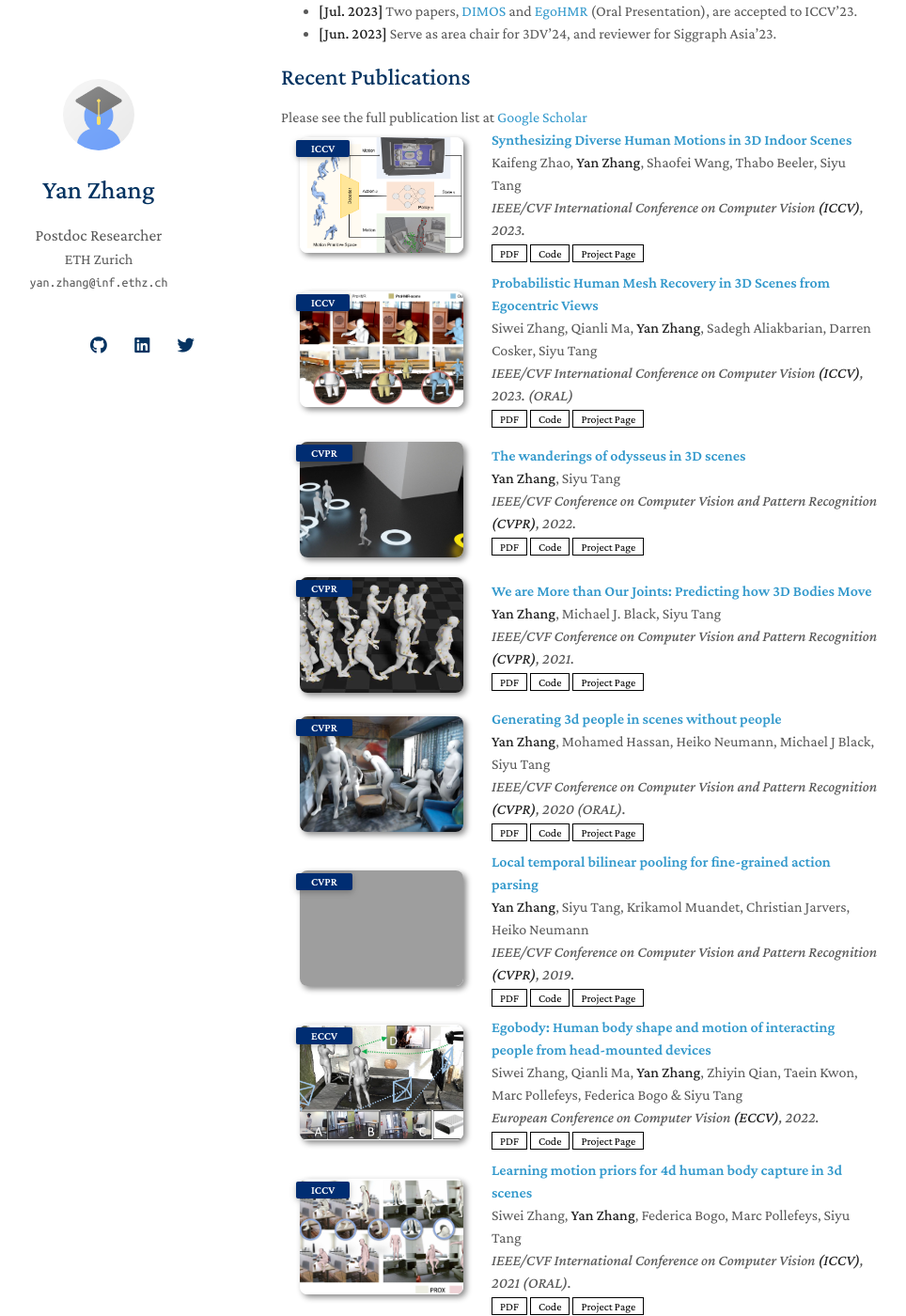
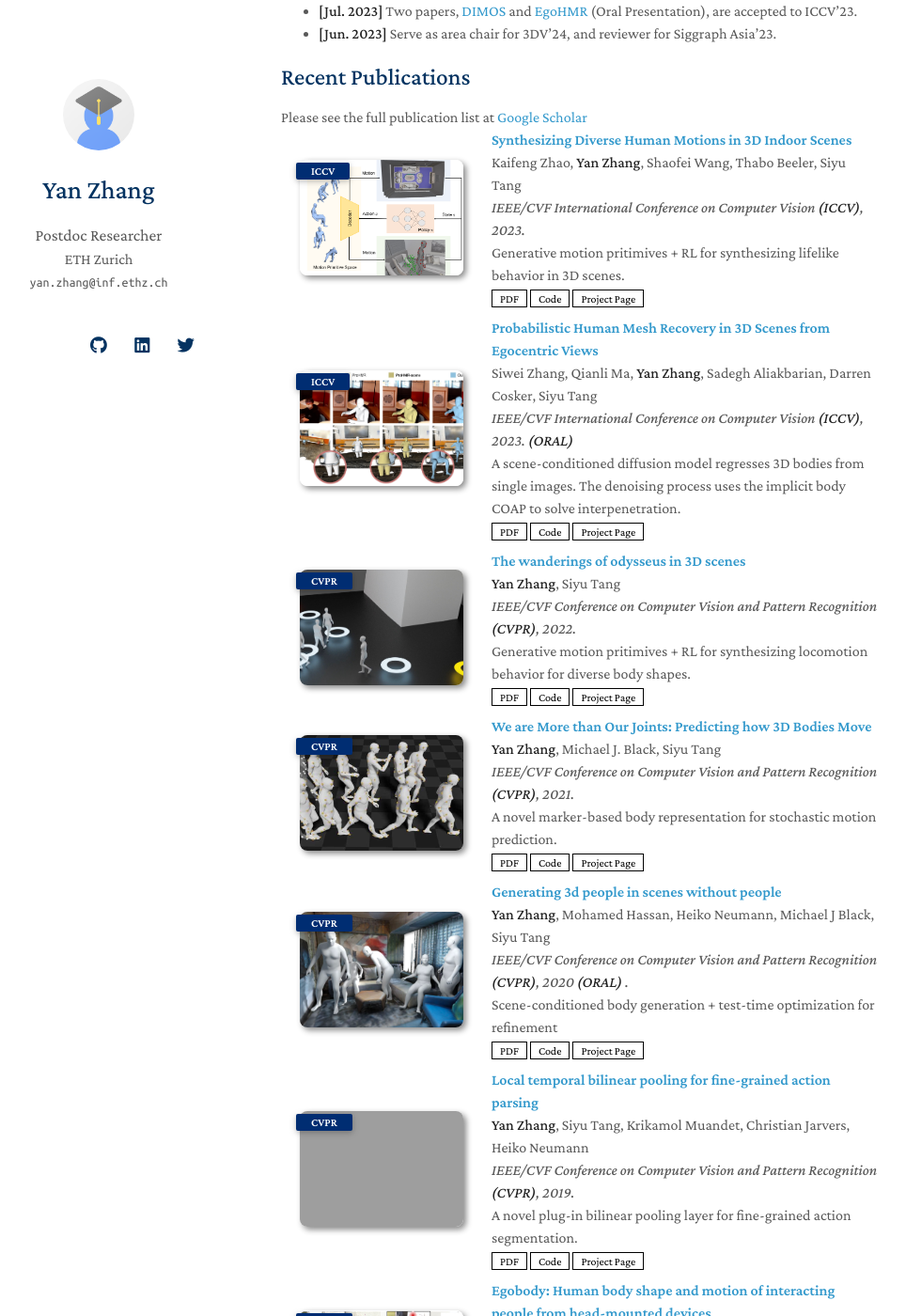
Before and after one commit to yz-cnsdqz/yz-cnsdqz.github.io, a Jekyll site: the page built from index.md, in a window 1280 px wide and 1400 px high, scrolled down 353 px. Shown: the whole window at 94% size, without its empty margins (171-1135 px from the left). Built offline with Jekyll 4.4.1, drawn with Linux system fonts in a browser that asks for light colours; nearby versions of some CDN libraries; a style sheet for code colours, icons or effects is not loaded; some of the changed text lies outside the part shown; grey boxes are pictures that could not be loaded.

Commit message:
highlight oral and add short description.

```diff
--- a/_includes/publications.md
+++ b/_includes/publications.md
@@ -18,6 +18,7 @@ Please see the full publication list at <a href="https://scholar.google.com/cita
     <div class="title"><a href="https://arxiv.org/abs/2305.12411">Synthesizing Diverse Human Motions in 3D Indoor Scenes</a></div>
     <div class="author"> Kaifeng Zhao, <strong>Yan Zhang</strong>, Shaofei Wang, Thabo Beeler, Siyu Tang</div>
     <div class="periodical"><em>IEEE/CVF International Conference on Computer Vision <strong>(ICCV)</strong>, 2023.</em></div>
+    <div class="periodical">Generative motion pritimives + RL for synthesizing lifelike behavior in 3D scenes.</div>
     <div class="links">
       <a href="https://arxiv.org/abs/2305.12411" class="btn btn-sm z-depth-0" role="button" target="_blank" style="font-size:12px;">PDF</a>
       <a href="https://zkf1997.github.io/DIMOS" class="btn btn-sm z-depth-0" role="button" target="_blank" style="font-size:12px;">Code</a>
@@ -39,7 +40,8 @@ Please see the full publication list at <a href="https://scholar.google.com/cita
   <div class="col-sm-9" style="position: relative;padding-right: 15px;padding-left: 20px;">
     <div class="title"><a href="https://arxiv.org/abs/2304.06024">Probabilistic Human Mesh Recovery in 3D Scenes from Egocentric Views</a></div>
     <div class="author"> Siwei Zhang, Qianli Ma, <strong>Yan Zhang</strong>, Sadegh Aliakbarian, Darren Cosker, Siyu Tang</div>
-    <div class="periodical"><em>IEEE/CVF International Conference on Computer Vision <strong>(ICCV)</strong>, 2023. (ORAL) </em></div>
+    <div class="periodical"><em>IEEE/CVF International Conference on Computer Vision <strong>(ICCV)</strong>, 2023. <strong>(ORAL) </strong> </em></div>
+    <div class="periodical">A scene-conditioned diffusion model regresses 3D bodies from single images. The denoising process uses the implicit body COAP to solve interpenetration.</div>
     <div class="links">
       <a href="https://arxiv.org/abs/2304.06024" class="btn btn-sm z-depth-0" role="button" target="_blank" style="font-size:12px;">PDF</a>
       <a href="https://sanweiliti.github.io/egohmr/egohmr.html" class="btn btn-sm z-depth-0" role="button" target="_blank" style="font-size:12px;">Code</a>
@@ -62,6 +64,7 @@ Please see the full publication list at <a href="https://scholar.google.com/cita
     <div class="title"><a href="https://arxiv.org/abs/2112.09251">The wanderings of odysseus in 3D scenes</a></div>
     <div class="author"><strong>Yan Zhang</strong>, Siyu Tang</div>
     <div class="periodical"><em>IEEE/CVF Conference on Computer Vision and Pattern Recognition <strong>(CVPR)</strong>, 2022.</em></div>
+    <div class="periodical">Generative motion pritimives + RL for synthesizing locomotion behavior for diverse body shapes.</div>
     <div class="links">
       <a href="https://arxiv.org/abs/2112.09251" class="btn btn-sm z-depth-0" role="button" target="_blank" style="font-size:12px;">PDF</a>
       <a href="https://github.com/yz-cnsdqz/GAMMA-release" class="btn btn-sm z-depth-0" role="button" target="_blank" style="font-size:12px;">Code</a>
@@ -83,6 +86,7 @@ Please see the full publication list at <a href="https://scholar.google.com/cita
     <div class="title"><a href="https://arxiv.org/abs/2012.00619">We are More than Our Joints: Predicting how 3D Bodies Move</a></div>
     <div class="author"><strong>Yan Zhang</strong>, Michael J. Black, Siyu Tang</div>
     <div class="periodical"><em>IEEE/CVF Conference on Computer Vision and Pattern Recognition <strong>(CVPR)</strong>, 2021.</em></div>
+    <div class="periodical">A novel marker-based body representation for stochastic motion prediction. </div>
     <div class="links">
       <a href="https://arxiv.org/abs/2112.09251" class="btn btn-sm z-depth-0" role="button" target="_blank" style="font-size:12px;">PDF</a>
       <a href="https://github.com/yz-cnsdqz/MOJO-release" class="btn btn-sm z-depth-0" role="button" target="_blank" style="font-size:12px;">Code</a>
@@ -103,7 +107,8 @@ Please see the full publication list at <a href="https://scholar.google.com/cita
   <div class="col-sm-9" style="position: relative;padding-right: 15px;padding-left: 20px;">
     <div class="title"><a href="https://arxiv.org/abs/1912.02923">Generating 3d people in scenes without people</a></div>
     <div class="author"><strong>Yan Zhang</strong>, Mohamed Hassan, Heiko Neumann, Michael J Black, Siyu Tang</div>
-    <div class="periodical"><em>IEEE/CVF Conference on Computer Vision and Pattern Recognition <strong>(CVPR)</strong>, 2020 (ORAL).</em></div>
+    <div class="periodical"><em>IEEE/CVF Conference on Computer Vision and Pattern Recognition <strong>(CVPR)</strong>, 2020 <strong>(ORAL) </strong>.</em></div>
+    <div class="periodical">Scene-conditioned body generation + test-time optimization for refinement </div>
     <div class="links">
       <a href="https://arxiv.org/abs/1912.02923" class="btn btn-sm z-depth-0" role="button" target="_blank" style="font-size:12px;">PDF</a>
       <a href="https://github.com/yz-cnsdqz/PSI-release" class="btn btn-sm z-depth-0" role="button" target="_blank" style="font-size:12px;">Code</a>
@@ -125,6 +130,7 @@ Please see the full publication list at <a href="https://scholar.google.com/cita
     <div class="title"><a href="https://openaccess.thecvf.com/content_CVPR_2019/html/Zhang_Local_Temporal_Bilinear_Pooling_for_Fine-Grained_Action_Parsing_CVPR_2019_paper.html">Local temporal bilinear pooling for fine-grained action parsing</a></div>
     <div class="author"><strong>Yan Zhang</strong>, Siyu Tang, Krikamol Muandet, Christian Jarvers, Heiko Neumann</div>
     <div class="periodical"><em>IEEE/CVF Conference on Computer Vision and Pattern Recognition <strong>(CVPR)</strong>, 2019.</em></div>
+    <div class="periodical">A novel plug-in bilinear pooling layer for fine-grained action segmentation. </div>
     <div class="links">
       <a href="https://openaccess.thecvf.com/content_CVPR_2019/html/Zhang_Local_Temporal_Bilinear_Pooling_for_Fine-Grained_Action_Parsing_CVPR_2019_paper.html" class="btn btn-sm z-depth-0" role="button" target="_blank" style="font-size:12px;">PDF</a>
       <a href="https://github.com/yz-cnsdqz/TemporalActionParsing-FineGrained" class="btn btn-sm z-depth-0" role="button" target="_blank" style="font-size:12px;">Code</a>
@@ -145,6 +151,7 @@ Please see the full publication list at <a href="https://scholar.google.com/cita
     <div class="title"><a href="https://arxiv.org/pdf/2112.07642.pdf">Egobody: Human body shape and motion of interacting people from head-mounted devices</a></div>
     <div class="author">Siwei Zhang, Qianli Ma, <strong>Yan Zhang</strong>, Zhiyin Qian, Taein Kwon, Marc Pollefeys, Federica Bogo & Siyu Tang </div>
     <div class="periodical"><em>European Conference on Computer Vision <strong>(ECCV)</strong>, 2022.</em></div>
+    <div class="periodical">A dataset of person-person interactions in 3D scenes, captured by Kinects and Hololens. </div>
     <div class="links">
       <a href="https://arxiv.org/pdf/2112.07642.pdf" class="btn btn-sm z-depth-0" role="button" target="_blank" style="font-size:12px;">PDF</a>
       <a href="https://github.com/sanweiliti/EgoBody" class="btn btn-sm z-depth-0" role="button" target="_blank" style="font-size:12px;">Code</a>
@@ -164,7 +171,8 @@ Please see the full publication list at <a href="https://scholar.google.com/cita
   <div class="col-sm-9" style="position: relative;padding-right: 15px;padding-left: 20px;">
     <div class="title"><a href="https://openaccess.thecvf.com/content/ICCV2021/html/Zhang_Learning_Motion_Priors_for_4D_Human_Body_Capture_in_3D_ICCV_2021_paper.html">Learning motion priors for 4d human body capture in 3d scenes</a></div>
     <div class="author">Siwei Zhang, <strong>Yan Zhang</strong>, Federica Bogo, Marc Pollefeys, Siyu Tang </div>
-    <div class="periodical"><em>IEEE/CVF International Conference on Computer Vision <strong>(ICCV)</strong>, 2021 (ORAL).</em></div>
+    <div class="periodical"><em>IEEE/CVF International Conference on Computer Vision <strong>(ICCV)</strong>, 2021 <strong>(ORAL) </strong>.</em></div>
+    <div class="periodical">An optimization-based method to capture body motions in 3D scenes. Body motions are modeled by markers like in MOJO. </div>
     <div class="links">
       <a href="https://openaccess.thecvf.com/content/ICCV2021/html/Zhang_Learning_Motion_Priors_for_4D_Human_Body_Capture_in_3D_ICCV_2021_paper.html" class="btn btn-sm z-depth-0" role="button" target="_blank" style="font-size:12px;">PDF</a>
       <a href="https://sanweiliti.github.io/LEMO/LEMO.html" class="btn btn-sm z-depth-0" role="button" target="_blank" style="font-size:12px;">Code</a>
```
